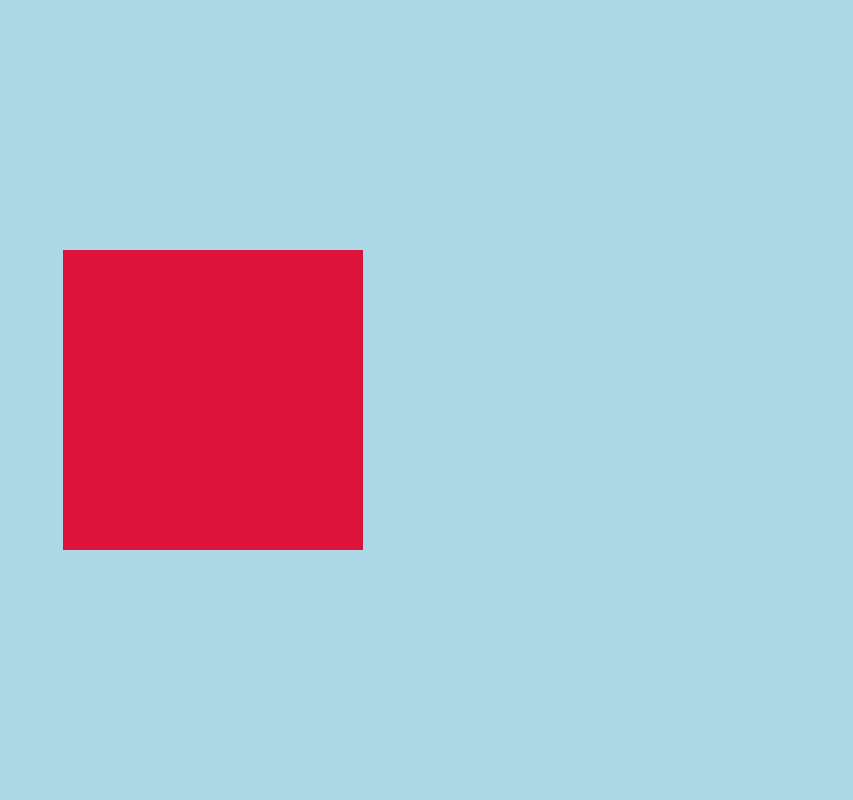
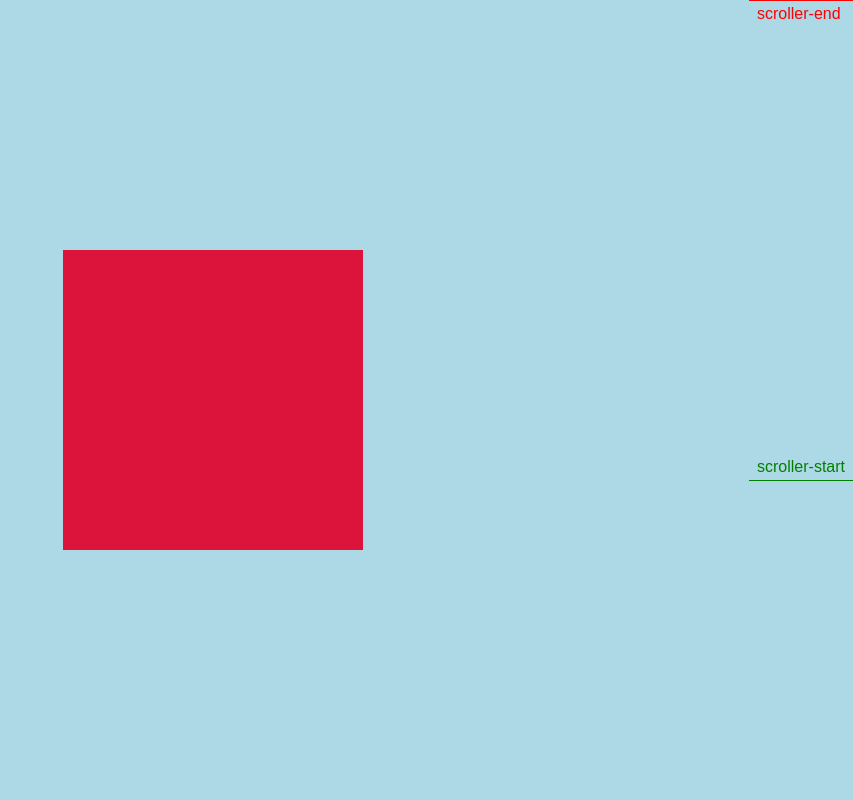
Before and after one commit to amanfangeria980/gsap-learning-animations, a plain HTML site: page day-2/index.html in a window 1280 px wide. Shown: the top 800 px of the page, without its empty margins (427-1280 px from the left). Drawn offline with nearby package versions, Linux system fonts and the light colour scheme.

Commit message:
basics of scrollTrigger done

```diff
--- a/day-2/index.html
+++ b/day-2/index.html
@@ -22,6 +22,12 @@
             crossorigin="anonymous"
             referrerpolicy="no-referrer"
         ></script>
+        <script
+            src="https://cdnjs.cloudflare.com/ajax/libs/gsap/3.12.5/ScrollTrigger.min.js"
+            integrity="sha512-onMTRKJBKz8M1TnqqDuGBlowlH0ohFzMXYRNebz+yOcc5TQr/zAKsthzhuv0hiyUKEiQEQXEynnXCvNTOk50dg=="
+            crossorigin="anonymous"
+            referrerpolicy="no-referrer"
+        ></script>
         <script src="script.js"></script>
     </body>
 </html>
--- a/day-2/script.js
+++ b/day-2/script.js
@@ -0,0 +1,29 @@
+gsap.from("#page1 .box", {
+    scale: 0,
+    delay: 1,
+    duration: 2,
+    rotate: 360,
+});
+gsap.from("#page2 .box", {
+    scale: 0,
+    // delay: 1,
+    duration: 2,
+    rotate: 360,
+
+    // run on scroll, sasta tarika
+    // scrollTrigger: "#page2 .box",
+
+    // mehenga tarika
+    scrollTrigger: {
+        trigger: "#page2 .box",
+        scroller: "body",
+        markers: true,
+        start: "top 60%",
+    },
+});
+// gsap.from("#page3 .box", {
+//     scale: 0,
+//     delay: 1,
+//     duration: 2,
+//     rotate: 360,
+// });
```
